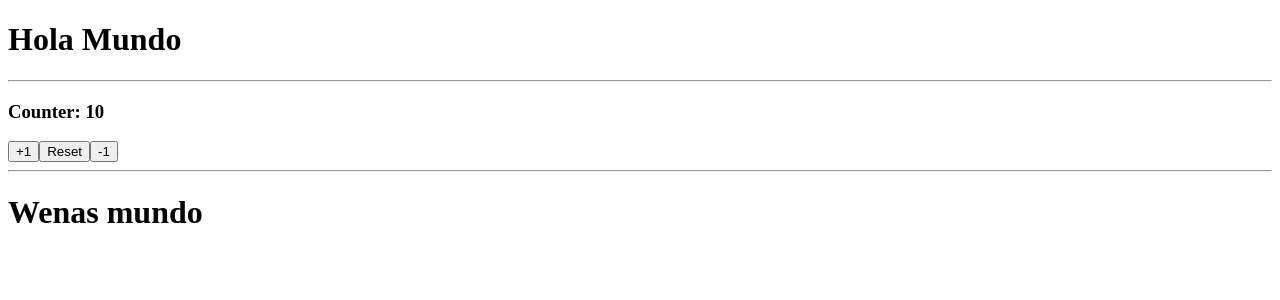
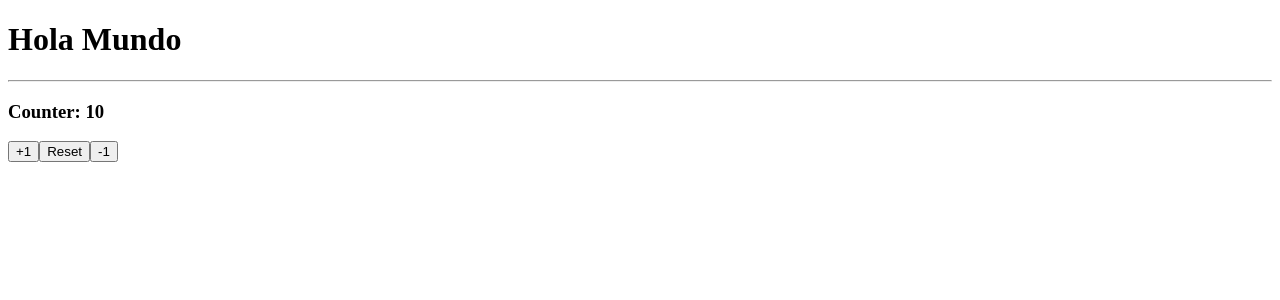
Before and after one commit to Niko-Kacic/Angular-basic-projects, an Angular app: page / in a window 1280 px wide. Shown: the top 300 px of the page. Built offline with nearby package versions, Linux system fonts and the light colour scheme.

Commit message:
The counter logic was passed to the counter component and removed from the app component

```diff
--- a/src/app/app.component.html
+++ b/src/app/app.component.html
@@ -1,11 +1,4 @@
 <h1>{{title}}</h1>
-<hr>
-<h3>Counter: {{counter}}</h3>
-
-<button (click)="increasBy(+1)">+1</button>
-<button (click)="resetNumber()">Reset</button>
-<button (click)="increasBy(-1)">-1</button>
-
 <hr>
 
 <app-counter></app-counter>
--- a/src/app/app.component.ts
+++ b/src/app/app.component.ts
@@ -7,14 +7,6 @@ import { Component } from '@angular/core';
 })
 export class AppComponent {
   public title: string = 'Hola Mundo';
-  public counter: number = 10;
 
-  increasBy(value:number):void {
-    this.counter += value;
-  }
-
-  resetNumber():void{
-    this.counter = 10;
-  }
 
 }
--- a/src/app/counter/counter.component.ts
+++ b/src/app/counter/counter.component.ts
@@ -1,11 +1,28 @@
-import { Component } from "@angular/core";
-
+import { Component, OnInit } from '@angular/core';
 
 @Component({
   selector: 'app-counter',
-  template: '<h1>Wenas mundo</h1>',
+  template: `
+
+    <h3>Counter: {{counter}}</h3>
+
+    <button (click)="increasBy(+1)">+1</button>
+    <button (click)="resetNumber()">Reset</button>
+    <button (click)="increasBy(-1)">-1</button>
+  `
 })
 
 export class CounterComponent {
+  constructor() { }
 
-};
+  public counter: number = 10;
+
+  increasBy(value:number):void {
+    this.counter += value;
+  }
+
+  resetNumber():void{
+    this.counter = 10;
+  }
+
+}
```
